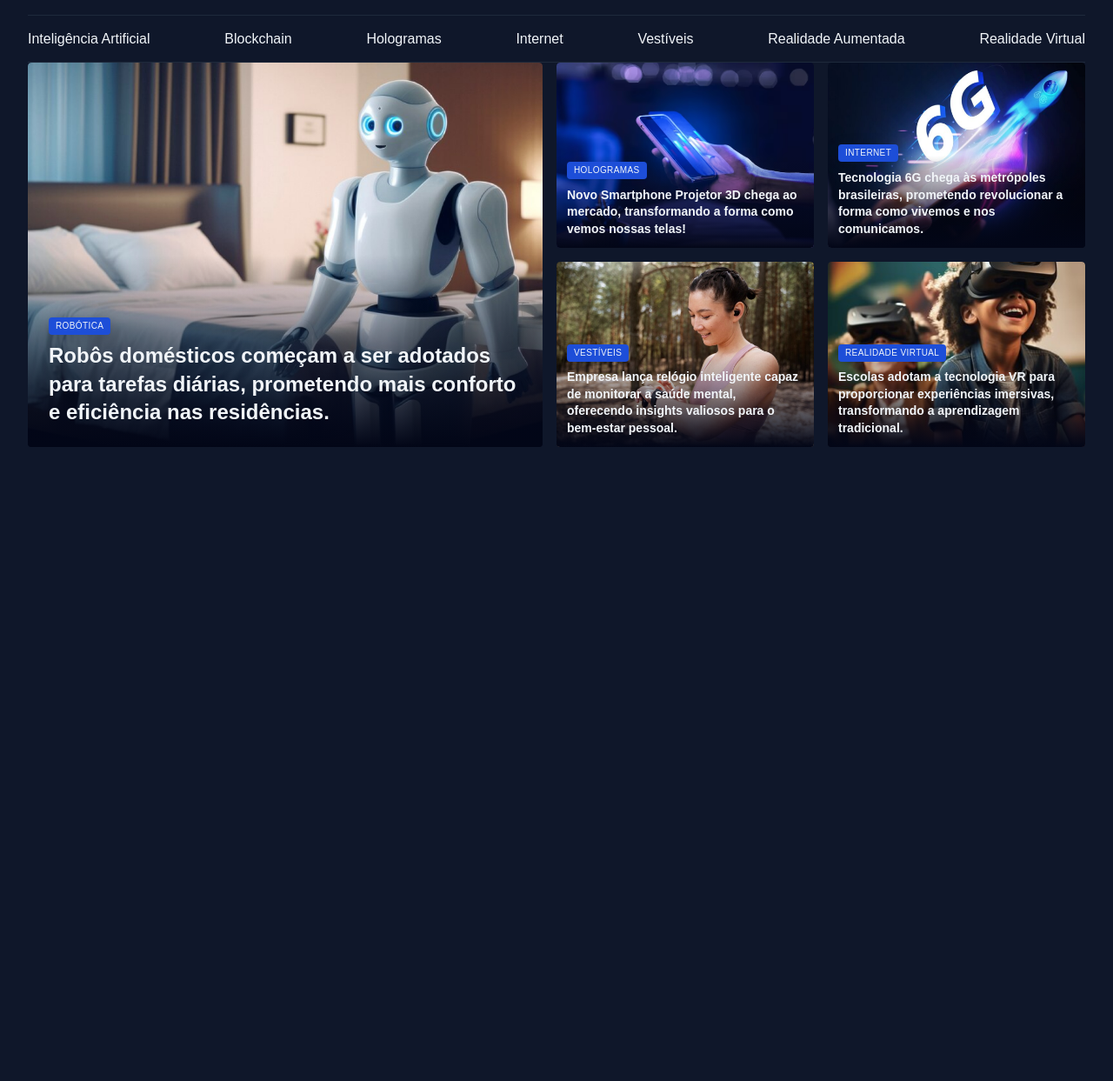
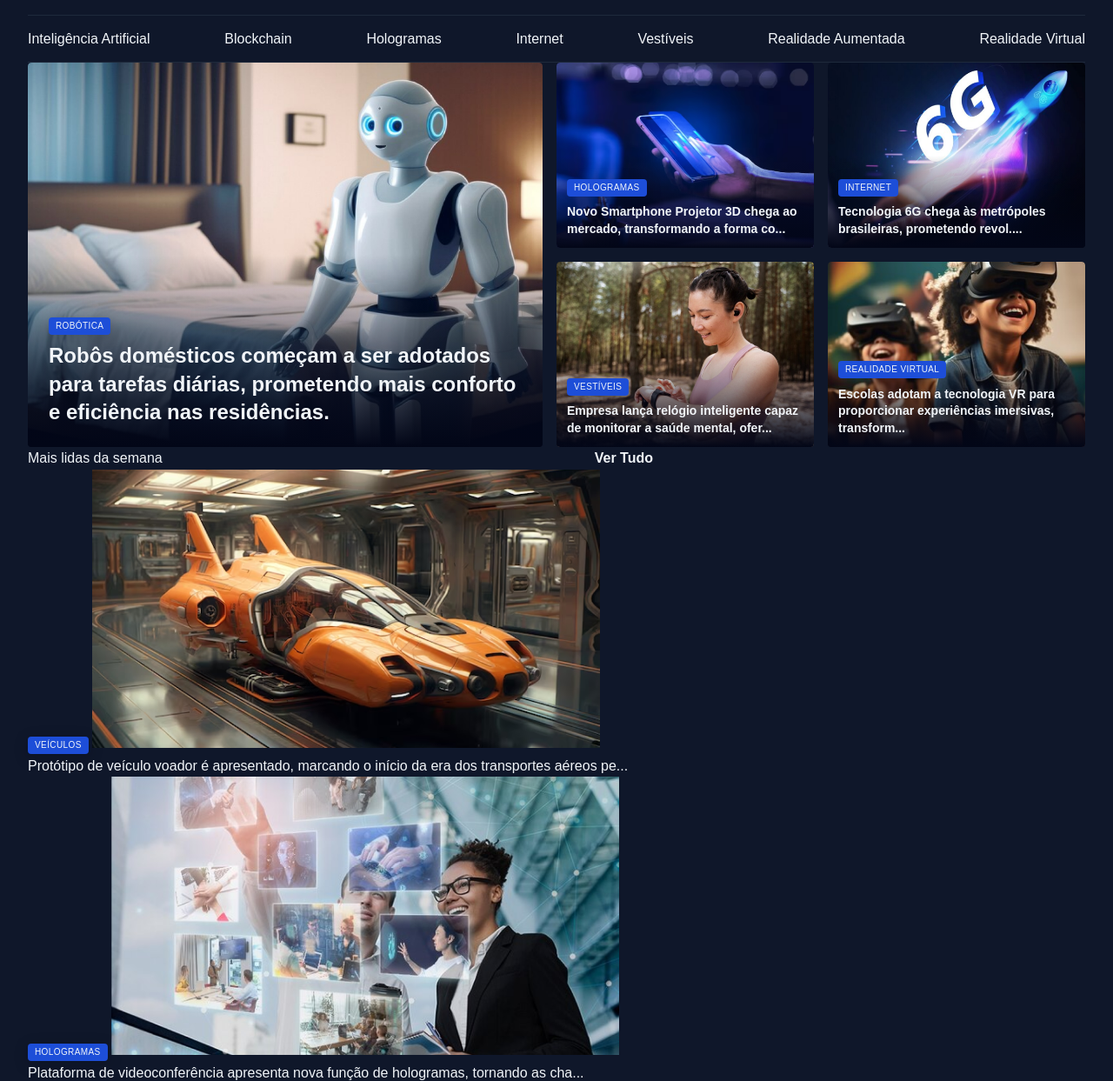
Before and after one commit to cesar-severo-programador/TechNews, a plain HTML site: page index.html in a window 1280 px wide. Shown: the part 49-1292 px from the top of the page at 87% size. Before the commit the page ends 800 px from the top, so only its background shows below. Drawn offline with Linux system fonts and the light colour scheme.

Commit message:
Estrunturando a seção mais lida da semana

```diff
--- a/index.html
+++ b/index.html
@@ -56,7 +56,8 @@
                     <figcaption>
                         <span class="content-tag">Hologramas</span>
                         <h2 class="text-lg">
-                            Novo Smartphone Projetor 3D chega ao mercado, transformando a forma como vemos nossas telas!                        </h2>
+                            Novo Smartphone Projetor 3D chega ao mercado, transformando a forma co...
+                        </h2>
                     </figcaption>
                 </figure>
                 <figure class="card">
@@ -64,7 +65,7 @@
                     <figcaption>
                         <span class="content-tag">Internet</span>
                         <h2 class="text-lg">
-                            Tecnologia 6G chega às metrópoles brasileiras, prometendo revolucionar a forma como vivemos e nos comunicamos.
+                            Tecnologia 6G chega às metrópoles brasileiras, prometendo revol....
                         </h2>
                     </figcaption>
                 </figure>
@@ -73,7 +74,7 @@
                     <figcaption>
                         <span class="content-tag">Vestíveis</span>
                         <h2 class="text-lg">
-                            Empresa lança relógio inteligente capaz de monitorar a saúde mental, oferecendo insights valiosos para o bem-estar pessoal.
+                            Empresa lança relógio inteligente capaz de monitorar a saúde mental, ofer...
                         </h2>
                     </figcaption>
                 </figure>
@@ -82,12 +83,46 @@
                     <figcaption>
                         <span class="content-tag">Realidade Virtual</span>
                         <h2 class="text-lg">
-                            Escolas adotam a tecnologia VR para proporcionar experiências imersivas, transformando a aprendizagem tradicional.
+                            Escolas adotam a tecnologia VR para proporcionar experiências imersivas, transform...
                         </h2>
                     </figcaption>
                 </figure>
             </div>
         </section>
+        <section id="weekly">
+            <header class="grid grid-flow-col">
+                <h3>Mais lidas da semana</h3>
+                <a href="#" class="grid grid-flow-col">
+                <strong>Ver Tudo</strong>
+                <spam></spam>
+                </a>
+            </header>
+            <div class="grid gap-16">
+                <figure>
+                    <span class="content-tag">Veículos</span>
+                    <img src="/assets/images/Image 06.png" alt="Protótipo de veículo voador é apresentado, marcando o início da era dos transportes aéreos pessoais.">
+                    <p>Protótipo de veículo voador é apresentado, marcando o início da era dos transportes aéreos pe...</p>
+                </figure>
+            </div>
+            <figure>
+                <span class="content-tag">Hologramas</span>
+                <img src="/assets/images/Image 07.png" alt="Protótipo de veículo voador é apresentado, marcando o início da era dos transportes aéreos pessoais.">
+                <p>Plataforma de videoconferência apresenta nova função de hologramas, tornando as cha...</p>
+            </figure>
+            <figure>
+                <span class="content-tag">Realidade virtual</span>
+                <img src="/assets/images/Image 08.png" alt="Protótipo de veículo voador é apresentado, marcando o início da era dos transportes aéreos pessoais.">
+                <p>Nova geração de consoles de videogame é lançada, trazendo gráficos ultra-realistas e expe...</p>
+            </figure>
+            <figure>
+                <span class="content-tag">Internet</span>
+                <img src="/assets/images/Image 09.png" alt="Protótipo de veículo voador é apresentado, marcando o início da era dos transportes aéreos pessoais.">
+                <p>Projeto busca oferecer internet de alta velocidade em áreas remotas através de satélites.</p>
+            </figure>
+        </div>
+
+        </section>
+
     </main>
 </body>
 </html>
```
